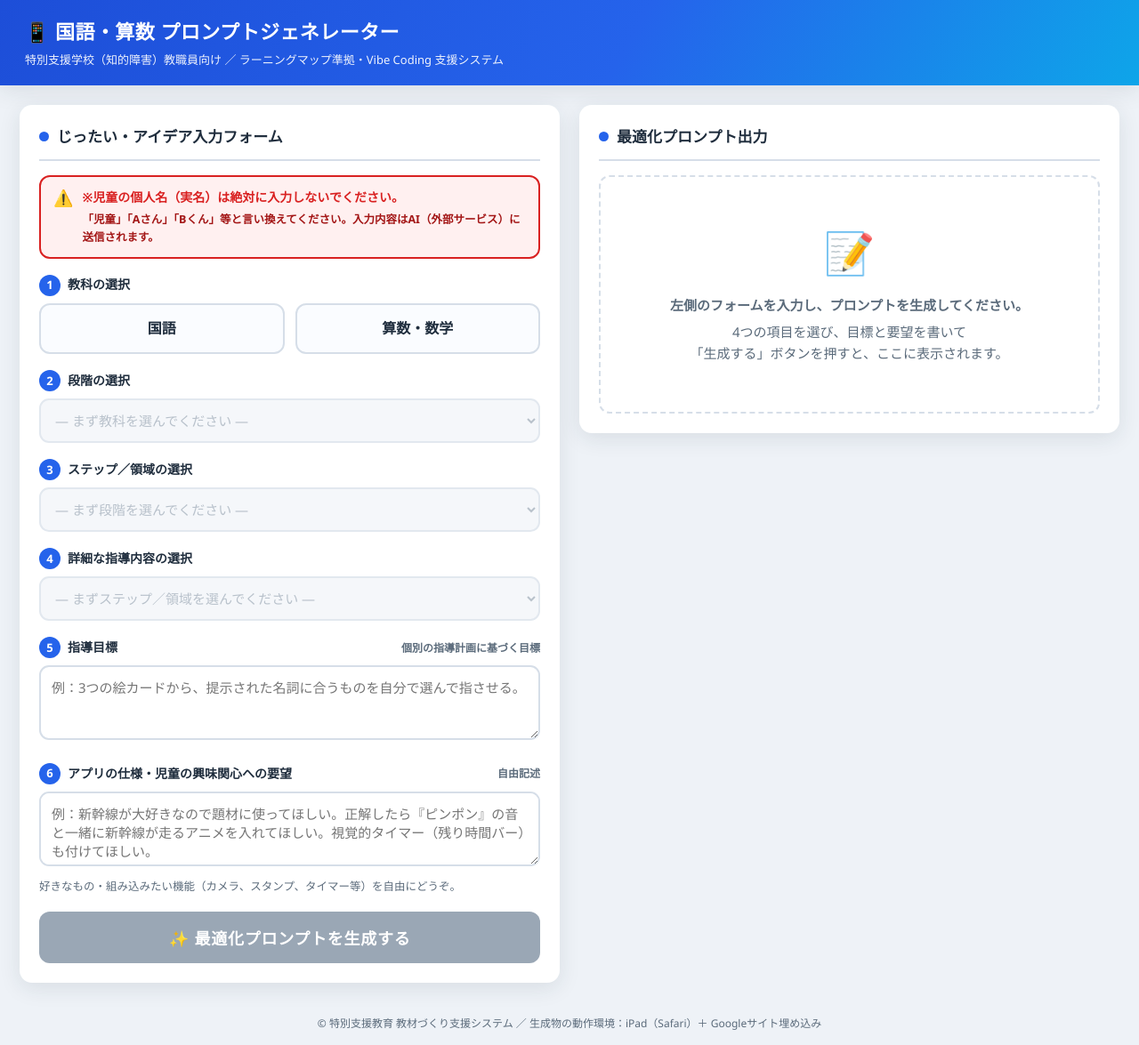
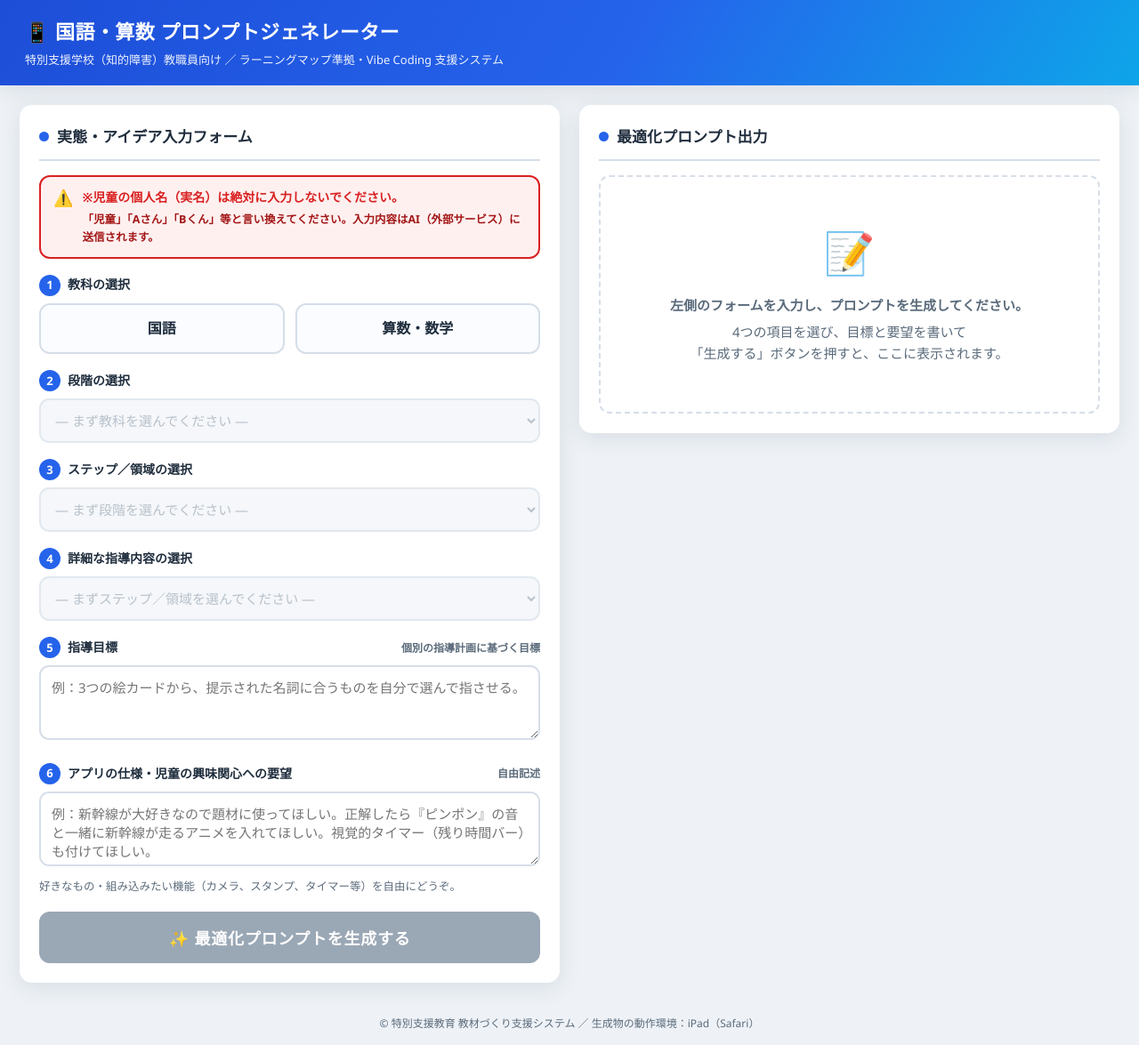
Before and after one commit to kumApp39/kokugosansu_prompt_generator, a plain HTML site: page index.html in a window 1280 px wide. Shown: the whole page at 89% size. Drawn offline with Linux system fonts and the light colour scheme.

Commit message:
表記修正: じったい→実態、フッターのGoogleサイト埋め込み表記を削除

```diff
--- a/index.html
+++ b/index.html
@@ -122,7 +122,7 @@
 <div class="wrap">
   <!-- 左カラム：入力フォーム -->
   <section class="panel">
-    <h2><span class="dot"></span>じったい・アイデア入力フォーム</h2>
+    <h2><span class="dot"></span>実態・アイデア入力フォーム</h2>
 
     <div class="alert">
       <span class="ic">⚠️</span>
@@ -202,7 +202,7 @@
   </section>
 </div>
 
-<footer class="note">© 特別支援教育 教材づくり支援システム ／ 生成物の動作環境：iPad（Safari）＋ Googleサイト埋め込み</footer>
+<footer class="note">© 特別支援教育 教材づくり支援システム ／ 生成物の動作環境：iPad（Safari）</footer>
 
 <script>
 let MAP = null;
```
